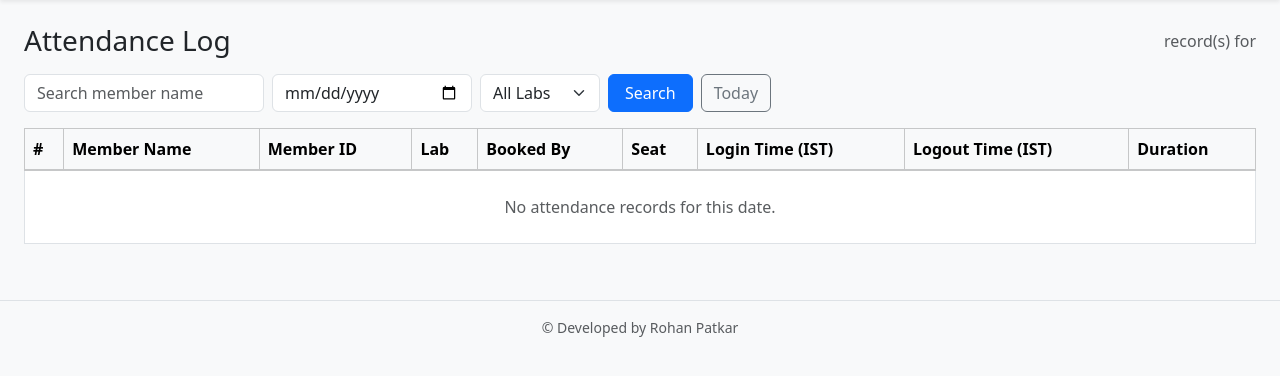
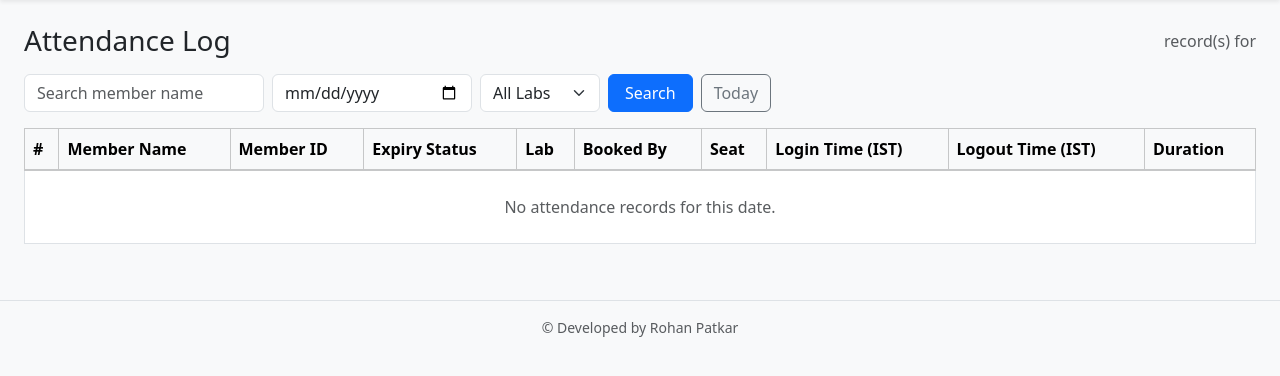
Before and after one commit to rohanptkr/prerna.v02, a Python web app: template templates/attendance/index.html in a window 1280 px wide. Shown: the part 56-432 px from the top of the page. Run offline with Jinja, Linux system fonts and the light colour scheme; the template is opened without the code that fills it, so the values that code supplies are empty.

Commit message:
Feature: show member expiry status on attendance log

```diff
--- a/routes/attendance.py
+++ b/routes/attendance.py
@@ -119,6 +119,7 @@ def index():
         lab_filter=lab_filter,
         search=search,
         lab_by_record_id=lab_by_record_id,
+        today_ist=ist_today(),
     )
 
 
--- a/templates/attendance/index.html
+++ b/templates/attendance/index.html
@@ -44,6 +44,7 @@
       <th>#</th>
       <th>Member Name</th>
       <th>Member ID</th>
+      <th>Expiry Status</th>
       <th>Lab</th>
       <th>Booked By</th>
       <th>Seat</th>
@@ -62,6 +63,20 @@
           <span class="badge bg-secondary">{{ record.member.member_code }}</span>
         {% else %}
           <span class="badge bg-secondary">N/A</span>
+        {% endif %}
+      </td>
+      <td>
+        {% if record.member and record.member.membership_end_date %}
+          {% set days_to_expiry = (record.member.membership_end_date - today_ist).days %}
+          {% if days_to_expiry > 0 %}
+            <span class="badge bg-warning text-dark">{{ days_to_expiry }} days remaining</span>
+          {% elif days_to_expiry == 0 %}
+            <span class="badge bg-warning text-dark">Expires today</span>
+          {% else %}
+            <span class="badge bg-danger">Expired {{ -days_to_expiry }} days ago</span>
+          {% endif %}
+        {% else %}
+          <span class="text-muted">N/A</span>
         {% endif %}
       </td>
       <td>
@@ -113,7 +128,7 @@
       </td>
     </tr>
     {% else %}
-    <tr><td colspan="9" class="text-center text-muted py-4">No attendance records for this date.</td></tr>
+    <tr><td colspan="10" class="text-center text-muted py-4">No attendance records for this date.</td></tr>
     {% endfor %}
   </tbody>
 </table>
```
